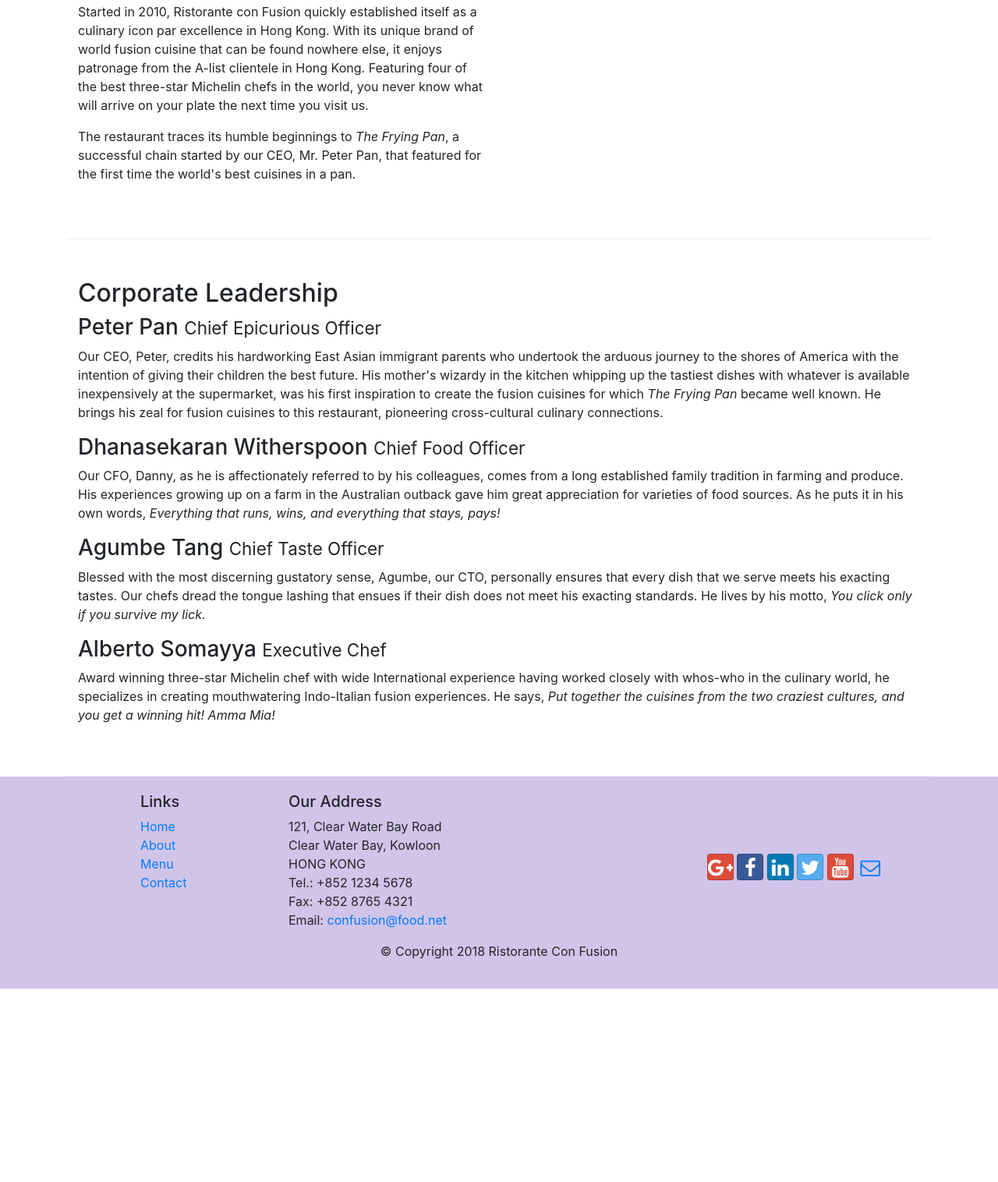
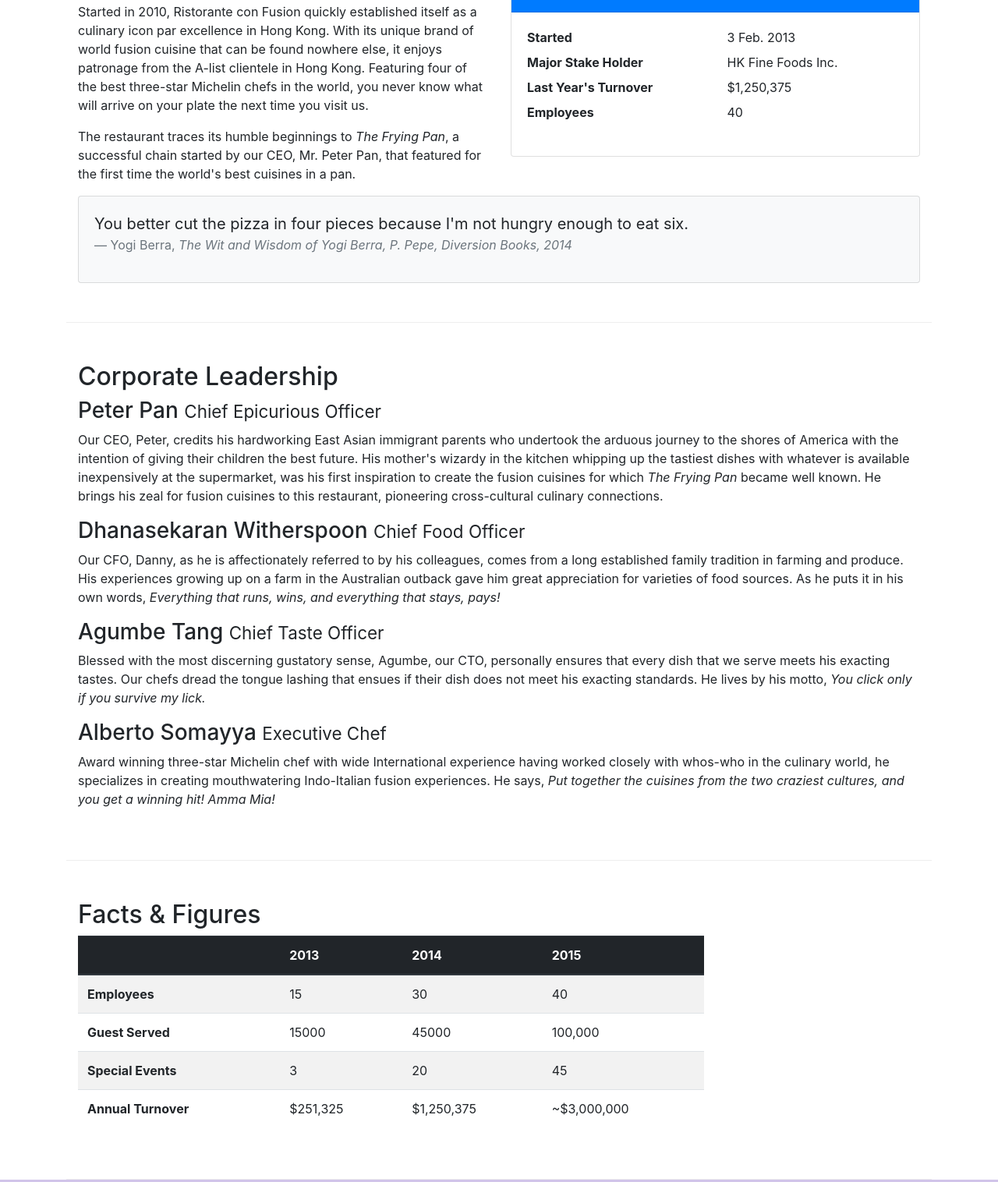
Before and after one commit to SiqiD47/Front-End-Web-UI-Frameworks-Tools-Bootstrap4, a website: page A1/conFusion/aboutus.html in a window 1280 px wide. Shown: the part 558-2074 px from the top of the page at 78% size. Before the commit the page ends 1826 px from the top, so only its background shows below. Drawn offline with nearby package versions, Linux system fonts and the light colour scheme.

Commit message:
Tables and Cards

```diff
--- a/A1/conFusion/aboutus.html
+++ b/A1/conFusion/aboutus.html
@@ -73,10 +73,40 @@
                 <p>Started in 2010, Ristorante con Fusion quickly established itself as a culinary icon par excellence in Hong Kong. With its unique brand of world fusion cuisine that can be found nowhere else, it enjoys patronage from the A-list clientele in Hong Kong.  Featuring four of the best three-star Michelin chefs in the world, you never know what will arrive on your plate the next time you visit us.</p>
                 <p>The restaurant traces its humble beginnings to <em>The Frying Pan</em>, a successful chain started by our CEO, Mr. Peter Pan, that featured for the first time the world's best cuisines in a pan.</p>
             </div>
-            <div>
+
+            <!-- Cards -->
+            <div class="col-12 col-sm-6">
+                <div class="card">
+                    <h3 class="card-header bg-primary text-white">Facts At a Glance</h3>
+                    <div class="card-body">
+                        <dl class="row">
+                            <dt class="col-6">Started</dt>
+                            <dd class="col-6">3 Feb. 2013</dd>
+                            <dt class="col-6">Major Stake Holder</dt>
+                            <dd class="col-6">HK Fine Foods Inc.</dd>
+                            <dt class="col-6">Last Year's Turnover</dt>
+                            <dd class="col-6">$1,250,375</dd>
+                            <dt class="col-6">Employees</dt>
+                            <dd class="col-6">40</dd>
+                        </dl>
+                    </div>
+                </div>
+            </div>
+
+            <!-- Cards -->
+            <div class="col-12">
+                <div class="card card-body bg-light">
+                    <blockquote class="blockquote">
+                        <p class="mb-0">You better cut the pizza in four pieces because
+                            I'm not hungry enough to eat six.</p>
+                        <footer class="blockquote-footer">Yogi Berra,
+                            <cite title="Source Title">The Wit and Wisdom of Yogi Berra,
+                            P. Pepe, Diversion Books, 2014</cite>
+                        </footer>
+                    </blockquote>
+                </div>
             </div>
         </div>
-
 
         <div class="row row-content">
             <div class="col-12 col-sm-12">
@@ -90,6 +120,55 @@
                 <h3>Alberto Somayya <small>Executive Chef</small></h3>
                 <p class="d-none d-sm-block">Award winning three-star Michelin chef with wide International experience having worked closely with whos-who in the culinary world, he specializes in creating mouthwatering Indo-Italian fusion experiences. He says, <em>Put together the cuisines from the two craziest cultures, and you get a winning hit! Amma Mia!</em></p>
             </div>
+       </div>
+       <div class="row row-content">
+           <div class="col-12 col-sm-9">
+               <h2>Facts &amp; Figures</h2>
+
+               <!-- Tables -->
+               <div class="table-responsive">
+               <table class="table table-striped">
+                   <thead class="thead-dark">
+                       <tr>
+                           <th>&nbsp;</th>
+                           <th>2013</th>
+                           <th>2014</th>
+                           <th>2015</th>
+                       </tr>
+                   </thead>
+                   <tbody>
+                       <tr>
+                           <th>Employees</th>
+                           <td>15</td>
+                           <td>30</td>
+                           <td>40</td>
+                       </tr>
+                       <tr>
+                        <th>Guest Served</th>
+                        <td>15000</td>
+                        <td>45000</td>
+                        <td>100,000</td>
+                    </tr>
+                    <tr>
+                        <th>Special Events</th>
+                        <td>3</td>
+                        <td>20</td>
+                        <td>45</td>
+                    </tr>
+                    <tr>
+                        <th>Annual Turnover</th>
+                        <td>$251,325</td>
+                        <td>$1,250,375</td>
+                        <td>~$3,000,000</td>
+                    </tr>
+                   </tbody>
+               </table>
+               </div>
+
+           </div>
+           <div class="col-12 col-sm-3">
+
+           </div>
        </div>
     </div>
 
```
